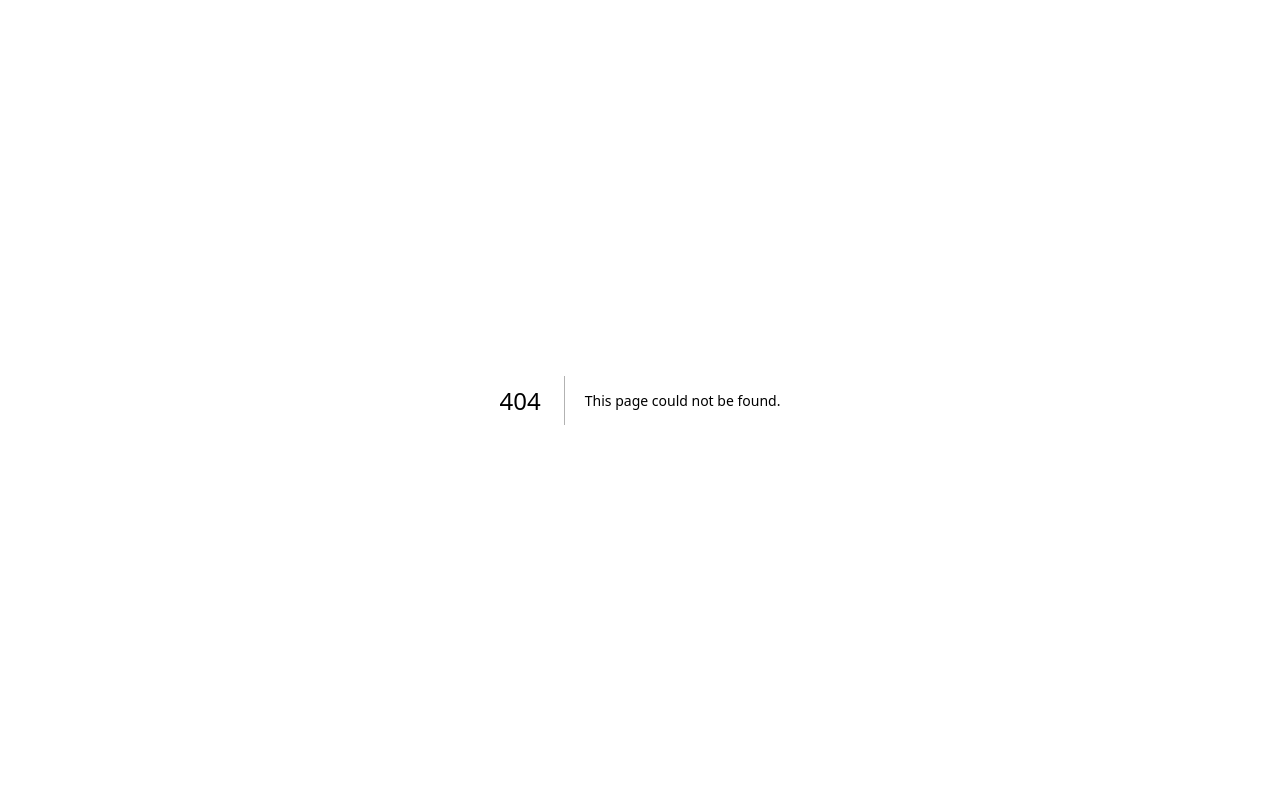
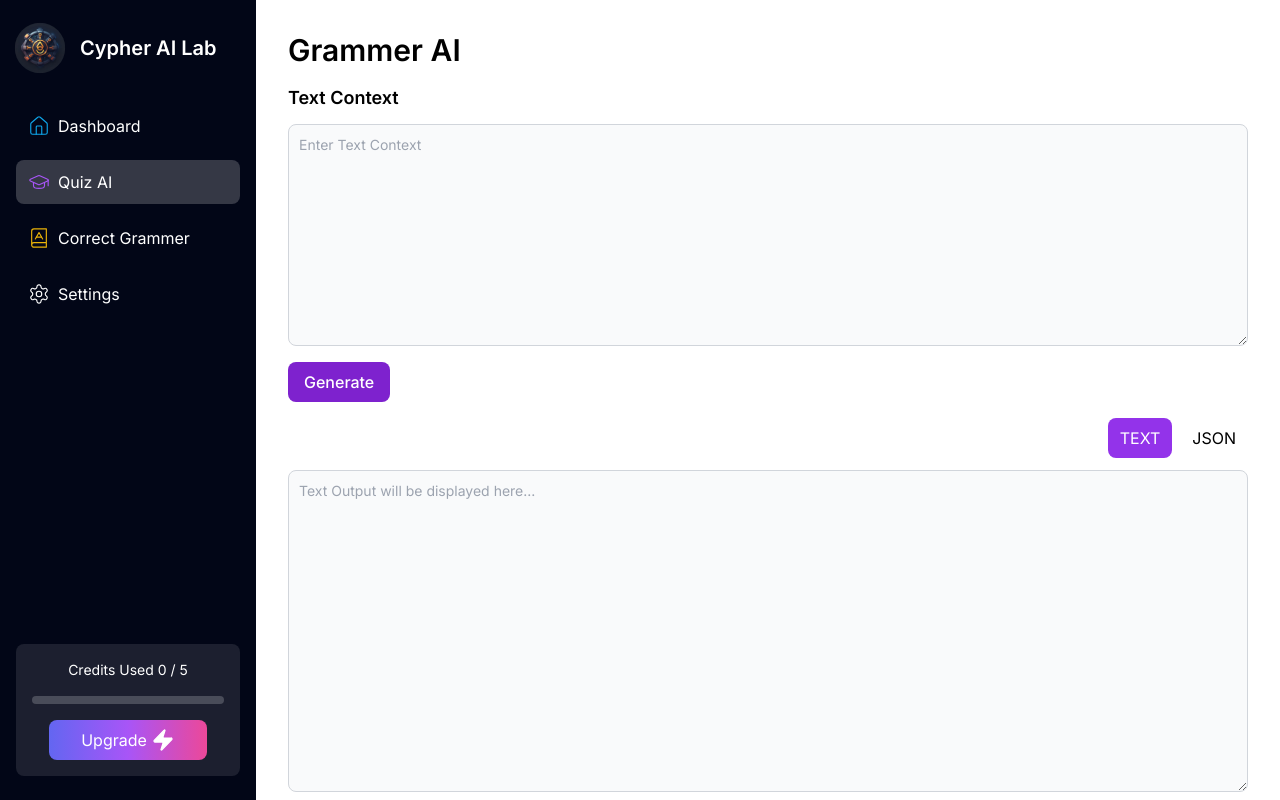
Before and after one commit to LordTejas/Cypher-AI-LAB, a Next.js app: page /quiz in a window 1280 px wide. Before the commit this address had no page. Built offline with nearby package versions, Linux system fonts and the light colour scheme; no server answers; sample sign-in values are in the browser's storage.

Commit message:
Feature: Quiz AI Introduced

```diff
--- /dev/null
+++ b/actions/quiz.js
@@ -0,0 +1,53 @@
+"use server"
+
+import { z } from "zod";
+import { zodToJsonSchema } from "zod-to-json-schema";
+import { ChatOpenAI , OpenAI} from "@langchain/openai";
+import { JsonOutputFunctionsParser } from "langchain/output_parsers";
+import { ChatPromptTemplate } from "@langchain/core/prompts";
+import { HumanMessage } from "@langchain/core/messages";
+import { LLMChain } from "langchain/chains"
+
+
+export const generateMcqQuiz = async (textContent) => {
+
+  const parser = new JsonOutputFunctionsParser();
+
+  const schema = z.object({
+    questions: z.array(z.object({
+      question: z.string(),
+      options: z.array(z.string()),
+      answer: z.string()
+    }))
+  });
+
+  // Define LLM with custom grammer correction function
+  const runnable = new ChatOpenAI({
+    openAIApiKey: process.env.OPENAI_API_KEY,
+    modelName: 'gpt-3.5-turbo',
+    maxTokens: 3000,
+    temperature: 1,
+    maxRetries: 2,
+    onFailedAttempt: (error) => console.log(error),
+  })
+  .bind({
+    functions: [
+      {
+        name: "generateMcqQuizzes",
+        description: `Generate MCQs for the given text content`,
+        parameters: zodToJsonSchema(schema),
+      },
+    ],
+    function_call: { name: "generateMcqQuizzes" },
+  })
+  .pipe(parser)
+
+  // Define Custom processing Chain
+ const res = await runnable.invoke([
+  new HumanMessage(textContent),
+ ])
+
+  console.log(res);
+
+  return JSON.stringify(res.questions, null, 2);
+}
--- a/actions/users.js
+++ b/actions/users.js
@@ -29,7 +29,7 @@ export const getUserByEmail = async (email) => {
     return user
 
   } catch (error) {
-    console.error(error.message)
+    console.error("getUserByEmail - ", error.message)
     return null
   }
 }
--- /dev/null
+++ b/app/(dashboard)/quiz/page.jsx
@@ -0,0 +1,159 @@
+'use client'
+
+import { useState, useEffect } from 'react'
+import TextArea from '@/app/_components/TextArea'
+import Button from '@/app/_components/Button'
+import { Tab } from '@headlessui/react'
+
+
+import { generateMcqQuiz } from '@/actions/quiz'
+
+const Page = () => {
+
+  const [data, setData] = useState({
+    textInput: '',
+    textOutput: '',
+  })
+  const [loading, setLoading] = useState(false)
+  const [selectedTab, setSelectedTab] = useState(0)
+
+  const tabs = [
+    'TEXT',
+    'JSON'
+  ]
+
+  useEffect(() => {
+
+    /**
+     * Fetch previous result from local storage (keeps persisting data on page refresh)
+     */
+    const fetchPrevResult = () => {
+      const quizTextInput = localStorage.getItem('quizTextInput')
+      const quizTextOutput = localStorage.getItem('quizTextOutput')
+
+      if (quizTextInput && quizTextOutput) {
+        setData({
+          textInput: quizTextInput,
+          textOutput: quizTextOutput
+        })
+      }
+    }
+
+    fetchPrevResult()
+  }, [])
+
+  const OutputTab = ({ children, selected, onClick }) => {
+    return (
+      <Tab className={`rounded-lg px-3 py-2 transition-all ease-in-out ${selected ? 'bg-purple-600 hover:bg-purple-700 text-white' : 'hover:bg-neutral-200 text-black'}`} onClick={onClick}>
+        {children}
+      </Tab>
+    )
+  }
+
+  const updateData = (key, value) => {
+    setData(prev => ({
+      ...prev,
+      [key]: value
+    }))
+  }
+
+  const handleGenerateQuiz = async () => {
+    setLoading(true)
+    try {
+      const res = await generateMcqQuiz(data.textInput)
+      updateData('textOutput', res)
+
+      // Save result in local storage
+      localStorage.setItem('quizTextInput', data.textInput)
+      localStorage.setItem('quizTextOutput', res)
+
+    } catch (error) {
+      console.error(error)
+    } finally {
+      setLoading(false)
+    }
+  }
+
+  const getTextOutput = (jsonText) => {
+    const jsonOutput = JSON.parse(jsonText || '[]')
+
+    let textOutput = ''
+    jsonOutput?.forEach((question, index) => {
+      textOutput += `${index + 1}: ${question?.question}\n`
+      question?.options.forEach((option, i) => {
+        textOutput += `- ${option}\n`
+      })
+      textOutput += `Answer: ${question?.answer}\n\n`
+    })
+
+    return textOutput
+  }
+
+  return (
+    <main className='w-full h-full max-h-screen bg-white flex flex-col justify-start gap-4 p-8 select-none overflow-auto'>
+
+      {/* Heading */}
+      <h1 className='w-full text-3xl font-semibold'>Grammer AI</h1>
+
+      {/* Text Box */}
+      <div className='w-full flex flex-col gap-2'>
+        <label className='text-lg font-semibold'>Text Context</label>
+        <TextArea
+          type='text'
+          rows={10}
+          placeholder='Enter Text Context'
+          value={data?.textInput}
+          onChange={e => updateData('textInput', e.target.value)}
+        />
+      </div>
+
+      <div className='flex justify-between items-center'>
+
+        <Button
+          color='bg-purple-700 hover:bg-purple-800 text-white font-medium'
+          onClick={handleGenerateQuiz}
+          loading={loading}
+        >
+          Generate
+        </Button>
+      </div>
+
+      <Tab.Group as='div' className='w-full'>
+        <Tab.List className='w-full flex justify-end items-center gap-2 mb-2'>
+          {tabs.map((tab, index) => (
+            <OutputTab key={index} selected={selectedTab === index} onClick={() => setSelectedTab(index)}>
+              {tab}
+            </OutputTab>
+          ))}
+        </Tab.List>
+        <Tab.Panels>
+          <Tab.Panel>
+            <TextArea
+              key={0}
+              type='text'
+              rows={15}
+              placeholder='Text Output will be displayed here...'
+              value={getTextOutput(data?.textOutput)}
+              readOnly
+            />
+          </Tab.Panel>
+          <Tab.Panel>
+            <TextArea
+              key={1}
+              type='text'
+              rows={15}
+              placeholder='JSON Output will be displayed here...'
+              value={data?.textOutput}
+              readOnly
+            />
+          </Tab.Panel>
+        </Tab.Panels>
+      </Tab.Group>
+
+
+
+    </main>
+  )
+}
+
+export default Page
--- a/app/(dashboard)/settings/page.jsx
+++ b/app/(dashboard)/settings/page.jsx
@@ -1,13 +1,11 @@
 'use client'
 
 import { useEffect, useState } from 'react'
-import { useSession } from 'next-auth/react'
+import { signOut, useSession } from 'next-auth/react'
 import { useSettingsStore } from '@/app/_zustand/settings.zustand'
 import { getUserByEmail, updateUserByEmail } from '@/actions/users'
 import Input from '@/app/_components/Input'
 import Button from '@/app/_components/Button'
-
-
 
 
 const Page = () => {
@@ -40,8 +38,12 @@ const Page = () => {
   }
 
   useEffect(() => {
-    fetchProfileData()
-  }, [])
+    if (status === 'authenticated') {
+      if (session?.user?.email) {
+        fetchProfileData()
+      }
+    }
+  }, [status, session])
 
   const saveProfileData = async () => {
     setLoading(true)
@@ -139,6 +141,19 @@ const Page = () => {
         </Button>
       </div>
 
+
+      <h2 className='w-full text-2xl font-semibold border-b border-solid border-neutral-300'>Account</h2>
+
+      <div>
+        <Button
+          color='bg-red-700 hover:bg-red-800 text-white'
+          onClick={signOut}
+          disabled={loading}
+        >
+          Sign Out
+        </Button>
+      </div>
+
     </main>
   )
 }
--- a/app/_components/SideBar/SideBar.jsx
+++ b/app/_components/SideBar/SideBar.jsx
@@ -2,7 +2,7 @@ import React from 'react'
 import Link from 'next/link'
 import Image from 'next/image'
 import { usePathname } from 'next/navigation'
-import { Home, BookA, Settings } from 'lucide-react'
+import { Home, BookA, Settings, GraduationCap } from 'lucide-react'
 
 import PlanCard from './PlanCard'
 
@@ -16,6 +16,12 @@ const SideBar = () => {
       icon: Home,
       path: '/dashboard',
       color: 'text-sky-500'
+    },
+    {
+      name: 'Quiz AI',
+      icon: GraduationCap,
+      path: '/quiz',
+      color: 'text-purple-500'
     },
     {
       name: 'Correct Grammer',
--- a/app/api/auth/users/route.js
+++ b/app/api/auth/users/route.js
@@ -4,6 +4,13 @@ import prisma from '@/lib/prisma'
 export async function POST(request) {
   try {
     const { email } = await request.json()
+
+    if (!email) {
+      return NextResponse.json({
+        code: 400,
+        message: "Email is required"
+      }, { status: 400 });
+    }
 
     const user = await prisma.users.findUnique({
       where: {
--- a/app/page.js
+++ b/app/page.js
@@ -1,26 +1,5 @@
-'use client';
-
-
-import { useSession } from "next-auth/react";
-import SideBar from "@/app/_components/SideBar/SideBar";
+import { redirect } from 'next/navigation'
 
 export default function Home() {
-
-  const session = useSession();
-
-  return (
-    <main className="h-screen w-screen grid grid-cols-5">
-
-      <div className="col-span-1 h-full">
-      <SideBar />
-      </div>
-
-      <div className="col-span-4 h-full bg-neutral-100 flex flex-col justify-between items-center">
-        <h1>Dashboard</h1>
-        <p>Welcome to the dashboard</p>
-        <p>Session: {JSON.stringify(session)}</p>
-      </div>
-
-    </main>
-  );
+  return redirect('/dashboard')
 }
```
Also changed, not shown: auth.js (+8 -2 lines).
